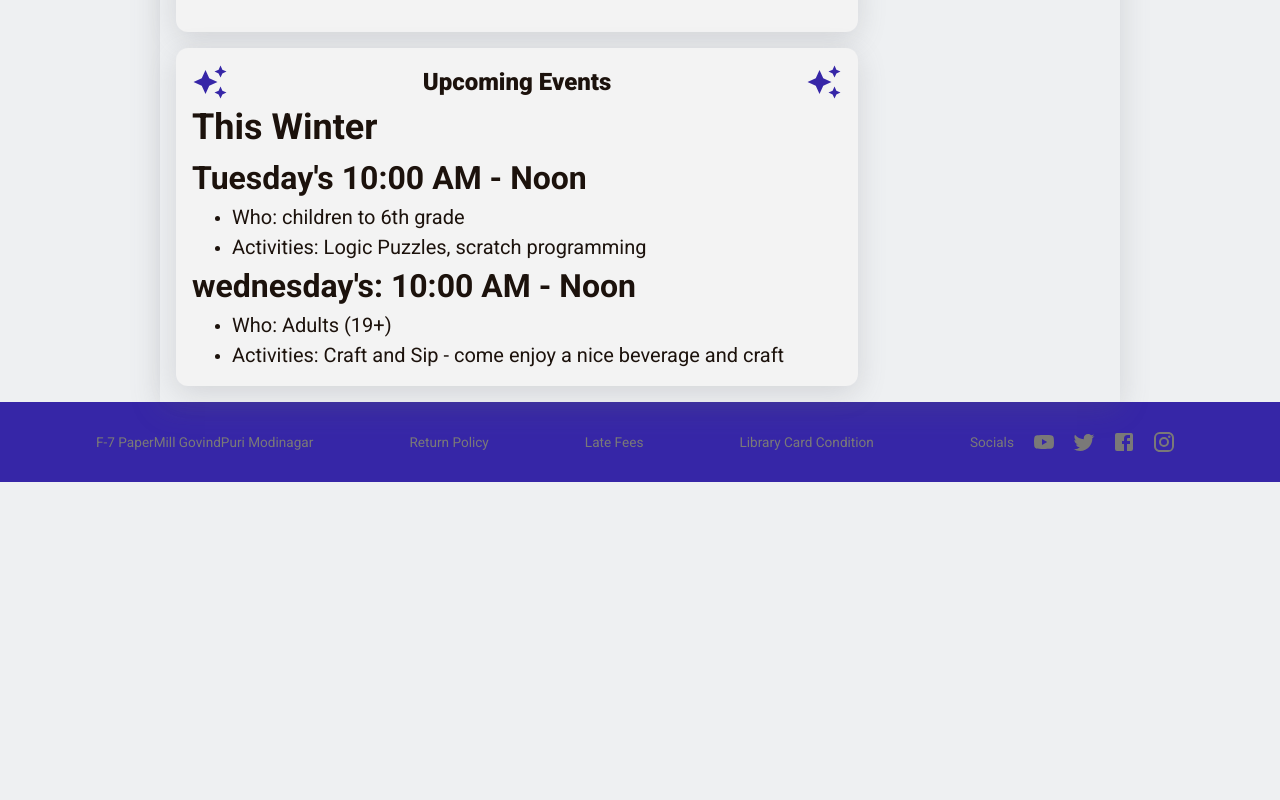
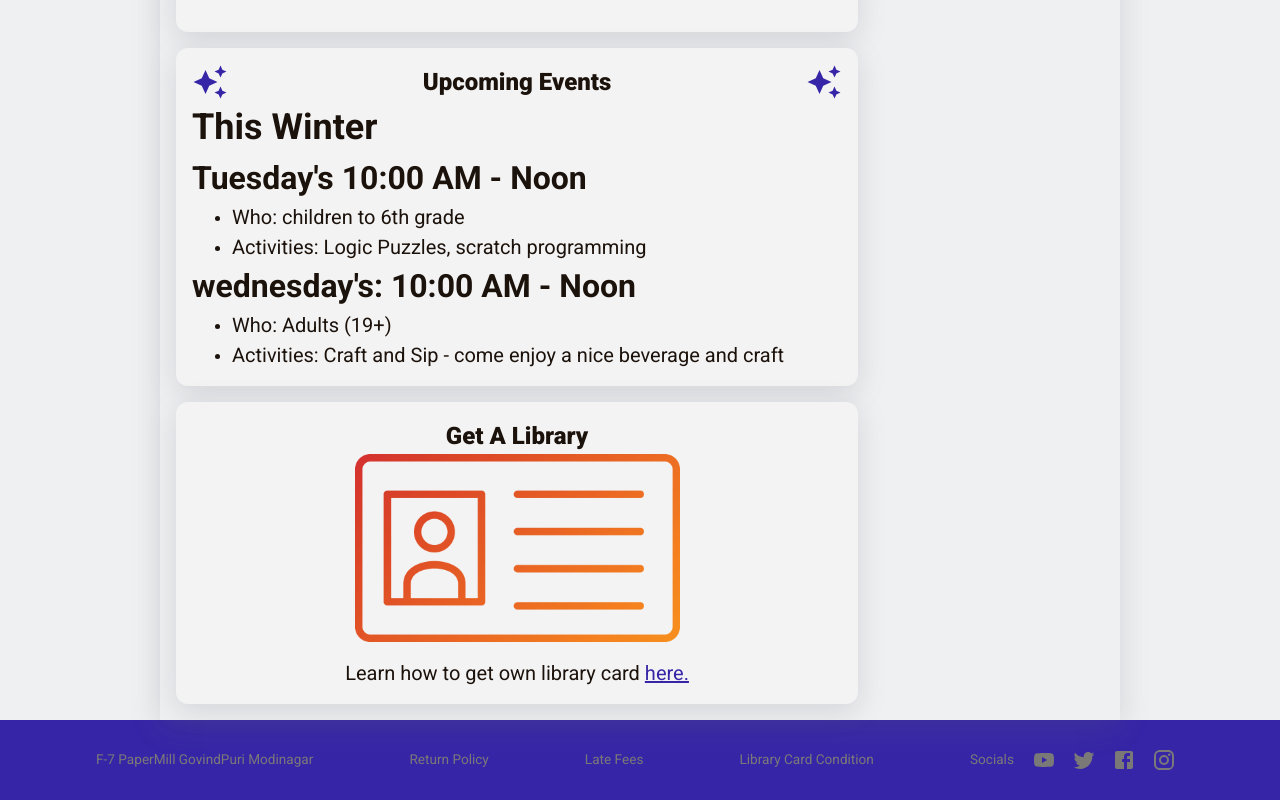
Before and after one commit to developergauravverma/libraryManagementSystem, a React (Vite) app in the folder frontend/: page / in a window 1280 px wide. Shown: the part 456-1256 px from the top of the page. Before the commit the page ends 938 px from the top, so only its background shows below. Built offline with nearby package versions, Linux system fonts and the light colour scheme.

Commit message:
library card is complete now

```diff
--- /dev/null
+++ b/frontend/src/Features/Landing/Components/LibraryCard/LibraryCard.tsx
@@ -0,0 +1,29 @@
+import Styles from "./Styles.module.css";
+import libraryCard from "../../../../assets/librarycard.png";
+import { FC, MouseEventHandler } from "react";
+import { AppDispatch } from "../../../../Redux/ReduxStore";
+import { useDispatch } from "react-redux";
+import { setDisplayLibraryCard } from "../../../../Redux/Slice/ModalSlice";
+
+const { getLibraryCard, getLibraryCardImg, getLibraryCardLink } = Styles;
+
+const LibraryCard: FC = () => {
+  const dispatch: AppDispatch = useDispatch();
+  const handleDisplayModal: MouseEventHandler<HTMLSpanElement> = () => {
+    dispatch(setDisplayLibraryCard(true));
+  };
+  return (
+    <div className={getLibraryCard}>
+      <h2>Get A Library</h2>
+      <img src={libraryCard} className={getLibraryCardImg} />
+      <p>
+        Learn how to get own library card{" "}
+        <span className={getLibraryCardLink} onClick={handleDisplayModal}>
+          here.
+        </span>
+      </p>
+    </div>
+  );
+};
+
+export default LibraryCard;
--- /dev/null
+++ b/frontend/src/Features/Landing/Components/LibraryCard/Styles.module.css
@@ -0,0 +1,22 @@
+.getLibraryCard {
+  width: 98%;
+  height: fit-content;
+  border-radius: 12px;
+  padding: 16px;
+  box-shadow: var(--box-shadow);
+  background-color: var(--background-secondary);
+  margin-top: 16px;
+  display: flex;
+  flex-direction: column;
+  justify-content: center;
+  align-items: center;
+}
+.getLibraryCardImg {
+  width: 50%;
+  margin-bottom: 16px;
+}
+.getLibraryCardLink {
+  color: var(--primary);
+  cursor: pointer;
+  text-decoration: underline;
+}
--- a/frontend/src/Features/Landing/index.ts
+++ b/frontend/src/Features/Landing/index.ts
@@ -1,4 +1,5 @@
 import BookOfTheWeek from "./Components/BookOfTheWeek/BookOfTheWeek";
 import UpComingEvents from "./Components/UpComingEvents/UpComingEvents";
+import LibraryCard from "./Components/LibraryCard/LibraryCard";
 
-export { BookOfTheWeek, UpComingEvents };
+export { BookOfTheWeek, UpComingEvents, LibraryCard };
--- a/frontend/src/Pages/HomePage/HomePage.tsx
+++ b/frontend/src/Pages/HomePage/HomePage.tsx
@@ -1,4 +1,8 @@
-import { BookOfTheWeek, UpComingEvents } from "../../Features/Landing";
+import {
+  BookOfTheWeek,
+  LibraryCard,
+  UpComingEvents,
+} from "../../Features/Landing";
 import Styles from "./Styles.module.css";
 
 const { homePageContainer, homePageLeft, homePageRight } = Styles;
@@ -10,6 +14,7 @@ const HomePage = (): JSX.Element => {
         <div className={homePageLeft}>
           <BookOfTheWeek />
           <UpComingEvents />
+          <LibraryCard />
         </div>
         <div className={homePageRight}></div>
       </div>
```
